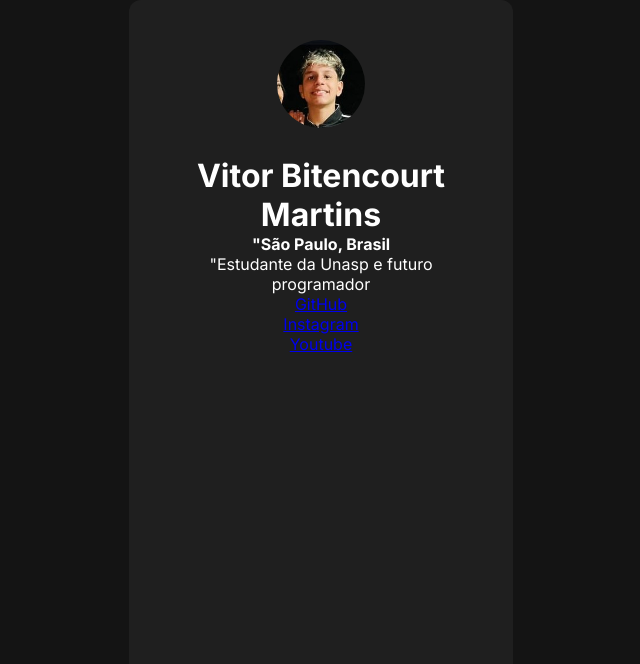
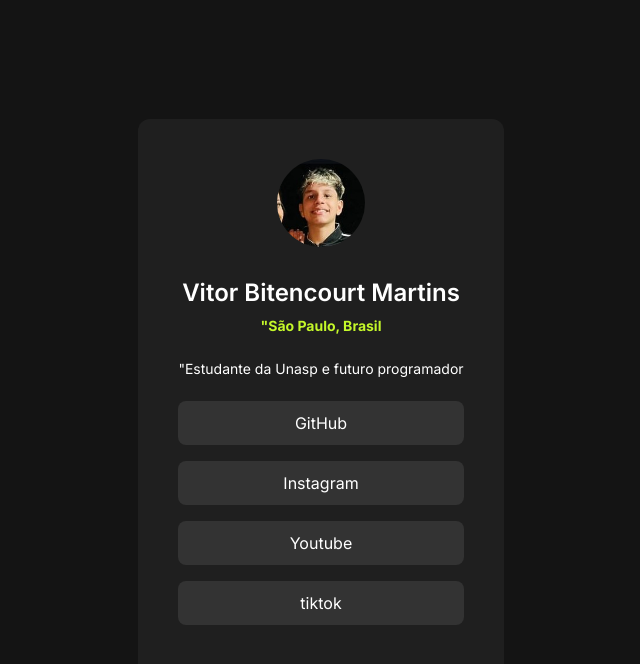
Before and after one commit to Bitenzk/link-tree, a plain HTML site: page index.html in a window 1280 px wide. Shown: the whole page, without its empty margins (319-959 px from the left). Drawn offline with Linux system fonts and the light colour scheme.

Commit message:
final do projeto;)

```diff
--- a/index.html
+++ b/index.html
@@ -25,7 +25,9 @@
      <li>
       <a href="https://www.youtube.com/@vitorBMARTINS" target="_blank">Youtube</a>
      </li>
-
+     <li>
+      <a href="https://www.tiktok.com/@xx_bitencourt" target="_blank">tiktok</a>
+     </li>
     </ul>
   </div>
 </body>
--- a/style.css
+++ b/style.css
@@ -1,6 +1,4 @@
 @import url('https://fonts.googleapis.com/css2?family=Inter:ital,opsz,wght@0,14..32,100..900;1,14..32,100..900&display=swap');
-
-
 
 *{
     margin: 0;
@@ -22,7 +20,7 @@ body{
     height: 100svh;
     display: flex;
     justify-content: center;
-    align-itens: center;
+    align-items: center;
 }
 
 div{
@@ -43,3 +41,38 @@ img {
     border-radius: 50%;
     margin-bottom: 24px;
 }
+
+h1 {
+    font-size: 24px;
+    font-weight: 600;
+    line-height: 150%;
+    margin-bottom: 4px;
+}
+
+strong {
+    font-size: 14px;
+    color: var(--neon-green);
+    line-height: 150%;
+}
+
+p {
+    margin-block: 24px;
+    font-size: 14px;
+    line height: 150%;
+}
+
+a {
+    display: block;
+    color: var(--white);
+    text-decoration: none;
+    background-color: var(--grey);
+    margin-bottom: 16px;
+    padding: 12px;
+    border-radius: 8px;
+}
+
+a:hover {
+    background-color: var(--neon-green);
+    color: var(--grey);
+    transition: 0.6s;
+}
```
